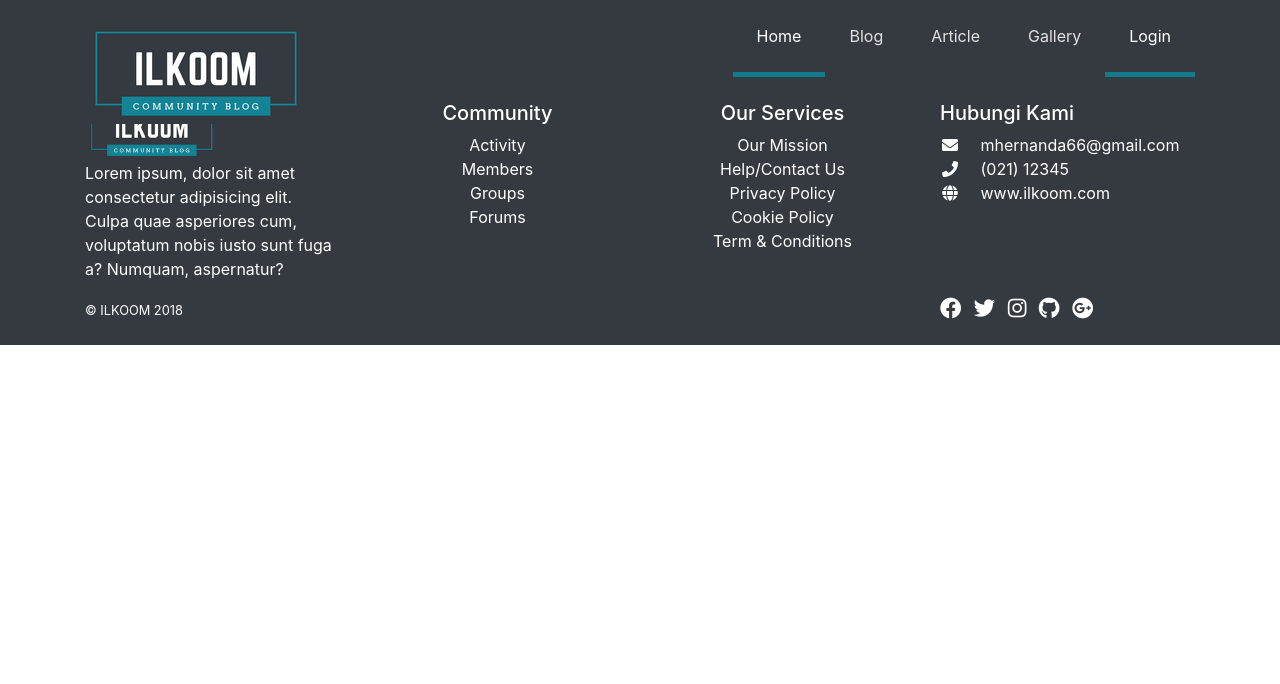
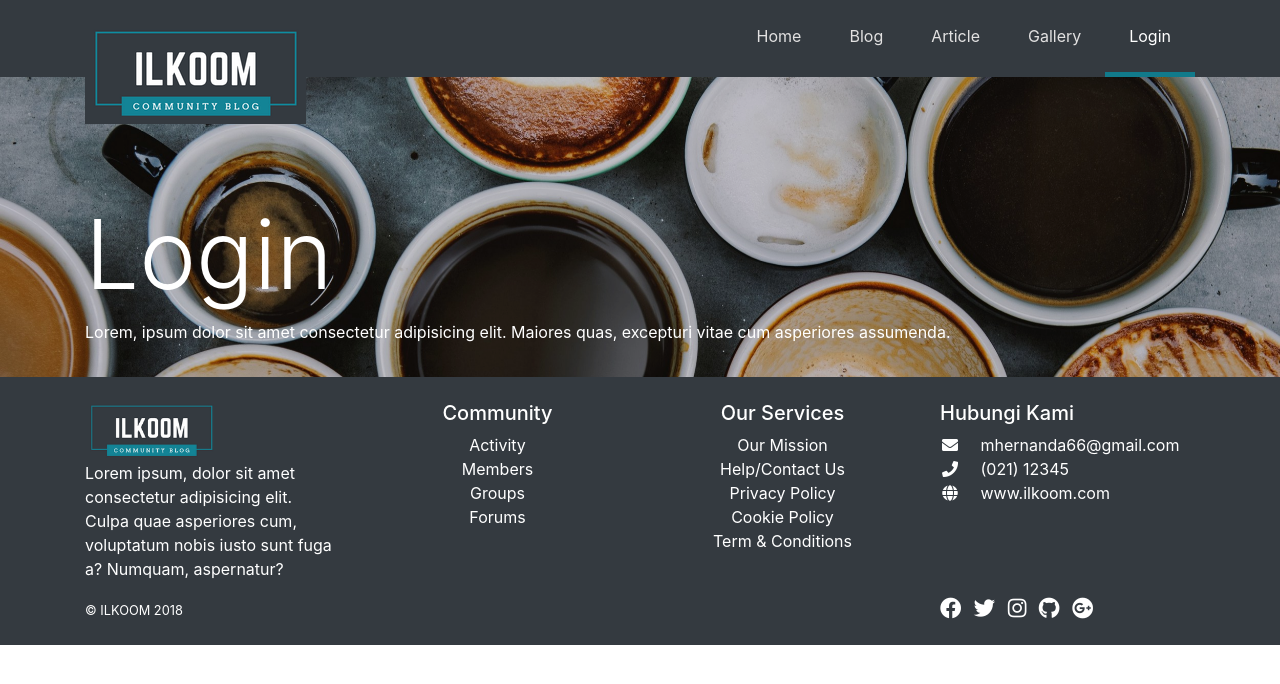
Before and after one commit to mhernanda/ILKOOM-Community-Blog-Template, a plain HTML site: page login.html in a window 1280 px wide. Drawn offline with Linux system fonts and the light colour scheme.

Commit message:
Menambah header login.html

```diff
--- a/css/style.css
+++ b/css/style.css
@@ -126,4 +126,9 @@
     background-position-y: -200px;
 }
 
+#login-header {
+    background-image: url('../img/full-image10.jpg');
+    background-position-y: -100px;
+}
+
 /*-- AKHIR HEADER IMAGE - Untuk Selain HALAMAN HOME --*/
--- a/login.html
+++ b/login.html
@@ -25,7 +25,7 @@
             <div class="collapse navbar-collapse" id="navbarNav">
                 <ul class="navbar-nav ml-auto">
                     <li class="nav-item">
-                        <a href="index.html" class="nav-link p-4 active">Home</a>
+                        <a href="index.html" class="nav-link p-4">Home</a>
                     </li>
                     <li class="nav-item">
                         <a href="blog.html" class="nav-link p-4">Blog</a>
@@ -46,7 +46,19 @@
     <!-- Akhir Navbar -->
 
 
-
+    <!-- HEADER IMAGE -->
+    <header id="login-header" class="header-image text-white d-none d-md-block">
+        <div class="header-overlay">
+            <div class="container">
+                <div class="row">
+                    <div class="col">
+                        <h1 class="display-1">Login</h1>
+                        <p>Lorem, ipsum dolor sit amet consectetur adipisicing elit. Maiores quas, excepturi vitae cum asperiores assumenda.</p>
+                    </div>
+                </div>
+            </div>
+        </div>
+    </header>
 
     <!-- FOOTER -->
     <footer id="main-footer" class="text-white bg-dark py-4">
```
